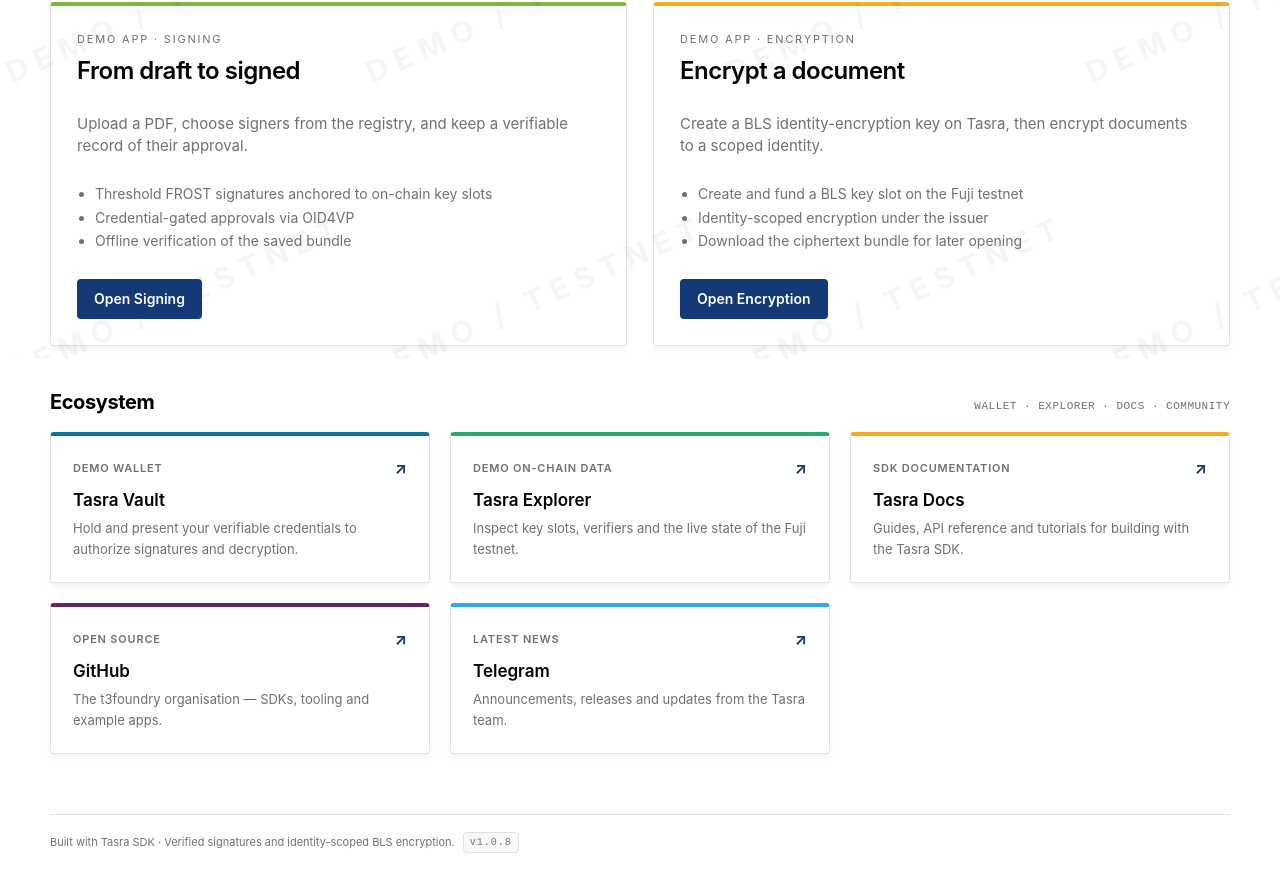
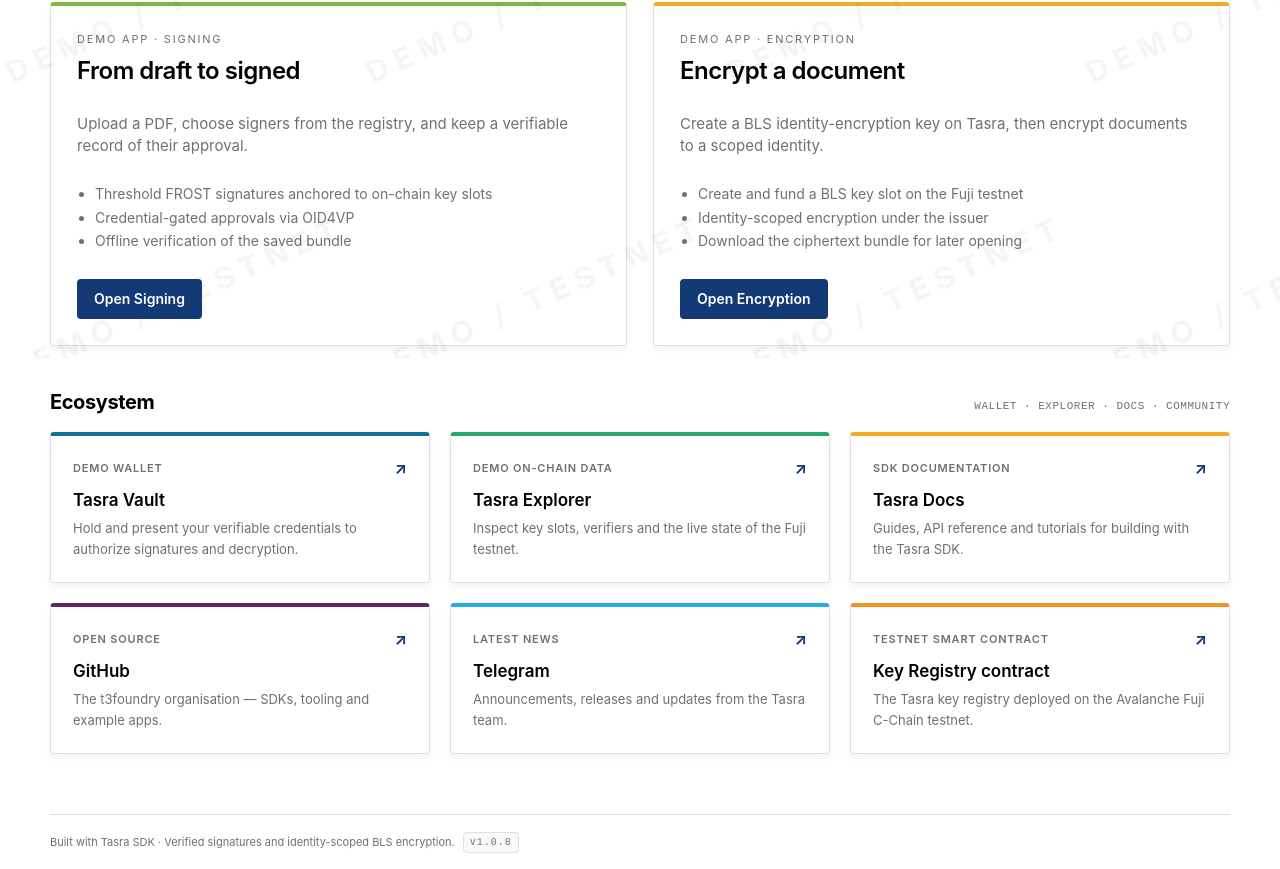
Before and after one commit to t3foundry/tasra-demo, a React (Vite) app in the folder web/: page / in a window 1280 px wide. Shown: the part 441-1310 px from the top of the page. Built offline with nearby package versions, Linux system fonts and the light colour scheme.

Commit message:
Smart contract added to landing page

```diff
--- a/web/src/pages/Landing.tsx
+++ b/web/src/pages/Landing.tsx
@@ -91,6 +91,14 @@
     href: 'https://t.me/+eTA2Uz0TbSA2ZTI0',
     accent: '#2aabee',
   },
+  {
+    title: 'Key Registry contract',
+    tagline: 'Testnet Smart Contract',
+    description:
+      'The Tasra key registry deployed on the Avalanche Fuji C-Chain testnet.',
+    href: 'https://testnet.snowtrace.io/address/0x45F432aB5709e9920b5ec349D29663D7200A8C39/contract/43113/code?chainid=43113',
+    accent: 'var(--warn)',
+  },
 ]
 
 function AppCard({ app }: { app: App }) {
```
